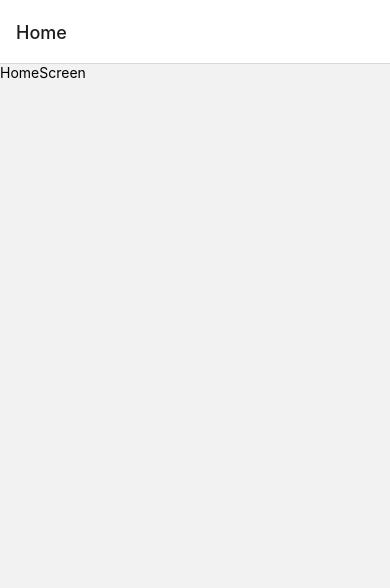
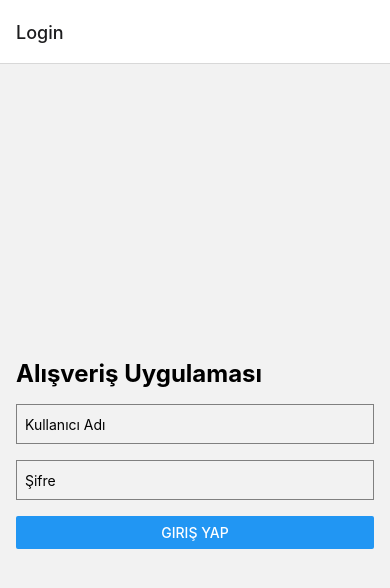
Before and after one commit to AliSaidSaritemur/AlisverisUygulamasi, a React Native app in the folder alisverisUygulamsi/: screen /Login in a window 390 px wide. Before the commit this address had no page. Shown: the top 588 px of the page. Built offline with nearby package versions, Linux system fonts and the light colour scheme.

Commit message:
editted login screen

```diff
--- a/alisverisUygulamsi/App.js
+++ b/alisverisUygulamsi/App.js
@@ -3,12 +3,15 @@ import { StyleSheet, Text, View } from 'react-native';
 import { NavigationContainer } from '@react-navigation/native';
 import { createNativeStackNavigator } from '@react-navigation/native-stack';
 import HomeScreen from './screens/HomeScreen';
+import LoginScreen from './screens/LoginScreen';
 export default function App() {
   const Stack = createNativeStackNavigator();
   return (
     <NavigationContainer>
       <Stack.Navigator>
+      <Stack.Screen name="Login" component={LoginScreen} />
         <Stack.Screen name="Home" component={HomeScreen} />
+
       </Stack.Navigator>
     </NavigationContainer>
   );
--- /dev/null
+++ b/alisverisUygulamsi/screens/LoginScreen.js
@@ -0,0 +1,57 @@
+import React, { useState } from 'react';
+import { View, TextInput, Button, StyleSheet, Text } from 'react-native';
+
+
+export default function LoginScreeen ({ navigation })  {
+
+  const [username, setUsername] = useState('');
+  const [password, setPassword] = useState('');
+
+  const handleLogin = () => {
+
+    console.log('Kullanıcı Adı:', username);
+    console.log('Şifre:', password);
+
+    // if giris true
+    navigation.navigate('Products');
+  };
+
+  return (
+    <View style={styles.container}>
+      <Text style={styles.title}>Alışveriş Uygulaması</Text>
+      <TextInput
+        style={styles.input}
+        placeholder="Kullanıcı Adı"
+        onChangeText={(text) => setUsername(text)}
+      />
+      <TextInput
+        style={styles.input}
+        placeholder="Şifre"
+        secureTextEntry
+        onChangeText={(text) => setPassword(text)}
+      />
+      <Button title="Giriş Yap" onPress={handleLogin} />
+    </View>
+  );
+};
+
+
+const styles = StyleSheet.create({
+  container: {
+    flex: 1,
+    justifyContent: 'center',
+    padding: 16,
+  },
+  title: {
+    fontSize: 24,
+    fontWeight: 'bold',
+    marginBottom: 16,
+  },
+  input: {
+    height: 40,
+    borderColor: 'gray',
+    borderWidth: 1,
+    marginBottom: 16,
+    paddingLeft: 8,
+  },
+});
```
